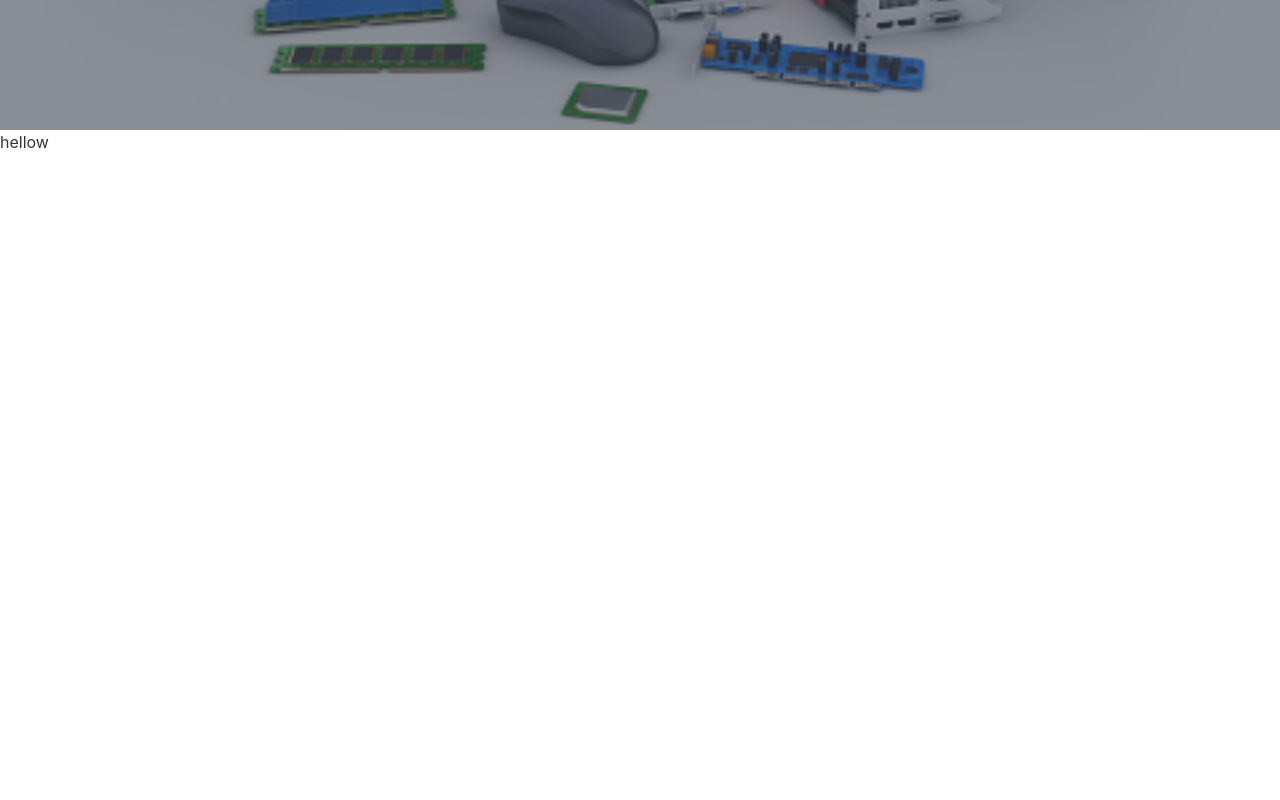
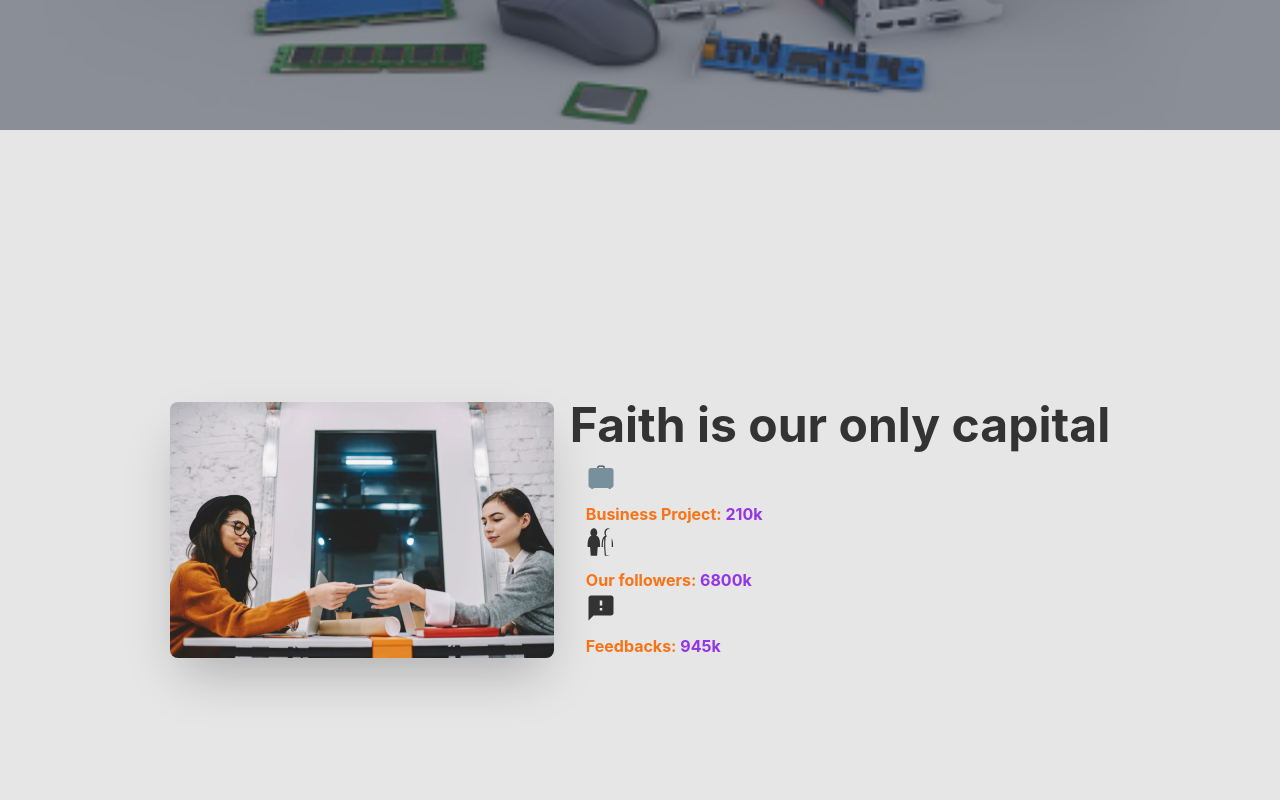
Before and after one commit to sabbir-hossen66/manufacturer-client-side, a React (Create React App) app: page / in a window 1280 px wide. Shown: the part 800-1600 px from the top of the page. Before the commit the page ends 954 px from the top, so only its background shows below. Built offline with nearby package versions, Linux system fonts and the light colour scheme.

Commit message:
business review section done

```diff
--- a/package.json
+++ b/package.json
@@ -9,6 +9,7 @@
     "daisyui": "^2.15.0",
     "react": "^18.1.0",
     "react-dom": "^18.1.0",
+    "react-icons": "^4.3.1",
     "react-router-dom": "^6.3.0",
     "react-scripts": "5.0.1",
     "web-vitals": "^2.1.4"
--- a/src/App.js
+++ b/src/App.js
@@ -17,7 +17,7 @@ function App() {
         <Route path='/blogs' element={<Blogs></Blogs>}></Route>
         <Route path='/my' element={<MyPortfolio></MyPortfolio>}></Route>
       </Routes>
-      {/* <Footer></Footer> */}
+      <Footer></Footer>
     </div>
   );
 }
--- /dev/null
+++ b/src/Pages/Home/Business.js
@@ -0,0 +1,34 @@
+import React from 'react';
+import business from '../../images/business.png'
+import { FcBusiness } from "react-icons/fc";
+import { GiShadowFollower } from "react-icons/gi";
+import { MdFeedback } from "react-icons/md";
+
+const Business = () => {
+    return (
+        <div class="hero min-h-screen bg-base-200">
+            <div class="hero-content flex-col lg:flex-row">
+                <img src={business} class="max-w-sm rounded-lg shadow-2xl" />
+                <div>
+                    <h1 class="text-5xl font-bold mb-3">Faith is our only capital</h1>
+                    <ul className='ml-4'>
+                        <li> <p className='text-orange-500 font-bold'><span className='text-3xl'><FcBusiness></FcBusiness></span> Business Project: <span className='text-purple-600'>210k</span></p></li>
+                        <li>
+                            <p>
+                                <span className='text-3xl'><GiShadowFollower></GiShadowFollower></span> <span className='text-orange-500 font-bold'>Our followers: <span className='text-purple-600'>6800k</span></span>
+                            </p>
+                        </li>
+                        <li>
+                            <p>
+                                <span className='text-3xl'><MdFeedback></MdFeedback></span> <span className='text-orange-500 font-bold'>Feedbacks: <span className='text-purple-600'>945k</span></span>
+                            </p>
+                        </li>
+                    </ul>
+
+                </div>
+            </div>
+        </div>
+    );
+};
+
+export default Business;
--- a/src/Pages/Home/Home.js
+++ b/src/Pages/Home/Home.js
@@ -1,5 +1,6 @@
 import React from 'react';
 import Banner from './Banner/Banner';
+import Business from './Business';
 
 
 
@@ -7,7 +8,8 @@ const Home = () => {
     return (
         <div>
             <Banner></Banner>
-            <h2>hellow</h2>
+            <Business></Business>
+
         </div>
     );
 };
--- a/src/Pages/Shared/Navbar.js
+++ b/src/Pages/Shared/Navbar.js
@@ -17,7 +17,7 @@ const Navbar = () => {
         </Link></li>
     </>
     return (
-        <div className="navbar bg-rose-50">
+        <div className="navbar bg-rose-50 static">
             <div className="navbar-start">
                 <div className="dropdown">
                     <label tabIndex="0" className="btn btn-ghost lg:hidden">
```
Also changed, not shown: src/images/business.png (added), 1 other file (tests, documents, lock files or other folders).
